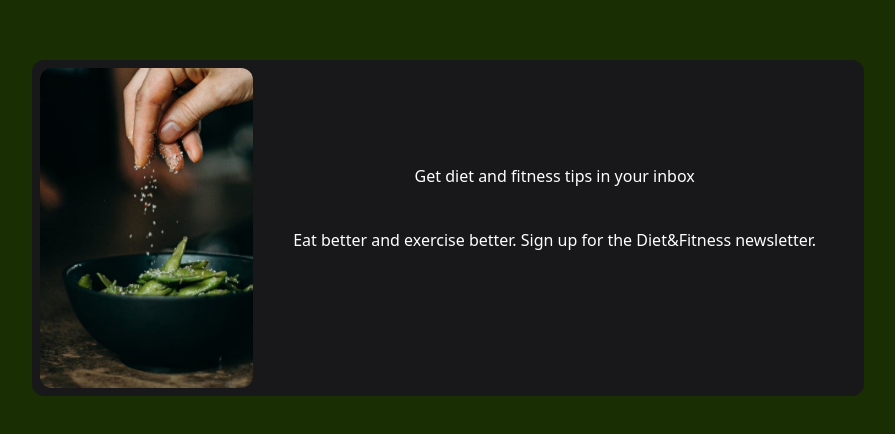
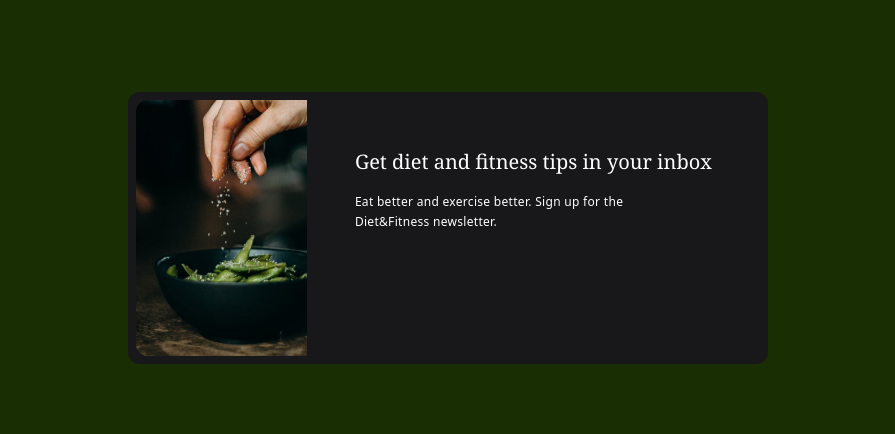
Before and after one commit to anwarrahim/tailwind-projects, a website built with Vite: page Email-Subscribe/index.html in a window 1280 px wide. Shown: the part 172-606 px from the top of the page, without its empty margins (192-1087 px from the left). Built offline with nearby package versions, Linux system fonts and the light colour scheme.

Commit message:
update Email-Subscribe index.html to enhance layout and styling of subscription prompt

```diff
--- a/Email-Subscribe/index.html
+++ b/Email-Subscribe/index.html
@@ -11,11 +11,13 @@
     <!-- background -->
     <div class="flex justify-center items-center bg-lime-950 h-screen text-white">
        <div class="bg-zinc-900 p-2 mx-6 rounded-xl">
-        <div class="flex items-center justify-center flex-col md:flex-row">
-          <img class="  md:rounded-l-xl rounded-xl h-80  object-fit  " src="./src/images/image.jpg" alt="">
-          <div class=" flex flex-col items-center ">
-            <h3>Get diet and fitness tips in your inbox</h3>
-            <p class="m-10 text-white">Eat better and exercise better. Sign up for the Diet&Fitness newsletter.</p>
+        <div class="flex flex-col md:flex-row rounded-l-xl">
+          <img
+          class="object-center rounded-xl duration-200  md:rounded-l-xl md:rounded-r-none  h-80 md:h-64 transform hover:scale-105 hover:rounded-xl"
+          src="./src/images/image.jpg" alt="">
+          <div class=" p-6 md:p-12 ">
+            <h2 class="font-serif text-xl font-medium text-white text-center md:text-left">Get diet and fitness tips in your inbox</h2>
+            <p class="max-w-xs my-4 text-xs/5  text-white tracking-wide">Eat better and exercise better. Sign up for the Diet&Fitness newsletter.</p>
           </div>
         </div>
       </div>
```
